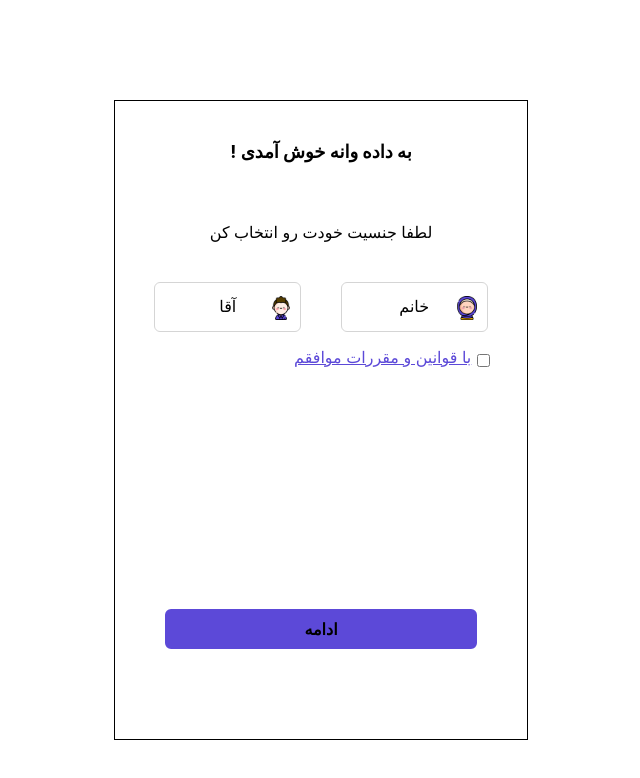
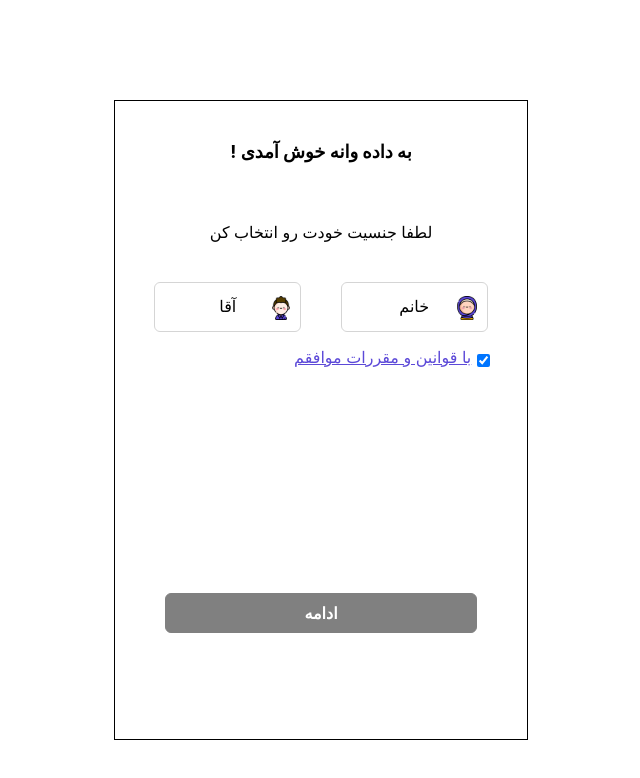
Before and after one commit to kimiaShahbaghi/dadevane, a React (Create React App) app: page / in a window 1280 px wide. Shown: the top 778 px of the page, without its empty margins (319-959 px from the left). Built offline with nearby package versions, Linux system fonts and the light colour scheme.

Commit message:
use state

```diff
--- a/package.json
+++ b/package.json
@@ -3,12 +3,15 @@
   "version": "0.1.0",
   "private": true,
   "dependencies": {
+    "@reduxjs/toolkit": "^1.8.1",
     "@testing-library/jest-dom": "^5.16.4",
     "@testing-library/react": "^13.1.1",
     "@testing-library/user-event": "^13.5.0",
     "react": "^18.0.0",
     "react-dom": "^18.0.0",
     "react-mobile-picker-scroll": "^0.2.14",
+    "react-redux": "^8.0.0",
+    "react-router-dom": "^6.3.0",
     "react-scripts": "5.0.1",
     "sass": "^1.50.0",
     "sass-loader": "^12.6.0",
--- a/src/App.js
+++ b/src/App.js
@@ -1,12 +1,16 @@
-import logo from "./logo.svg";
 import "../src/components/style.scss";
 import Gender from "./components/Gender";
 import Age from "./components/Age";
+import { Route, Routes, BrowserRouter } from "react-router-dom";
+
 function App() {
   return (
-    <div className="container">
-      <Gender />
-    </div>
+    <BrowserRouter>
+      <Routes>
+        <Route exact path="/" element={<Gender />} />
+        <Route exact path="/age" element={<Age />} />
+      </Routes>
+    </BrowserRouter>
   );
 }
 
--- a/src/components/Age.js
+++ b/src/components/Age.js
@@ -5,12 +5,15 @@ import Header from "./Header";
 
 function Age() {
   return (
+    <div className="container">
       <div className="age">
         <Header />
         <div className="age-pic">
           <SVG className="svg-age" />
         </div>
-      <p> لطفا سال تولدت رو انتخاب کن</p>
+        <div className="gender-p">
+          <p> لطفا سال تولدت رو انتخاب کن</p>{" "}
+        </div>
         <AgeSelector />
         <div className="button">
           <button> شروع </button>
@@ -19,6 +22,7 @@ function Age() {
           </p>
         </div>
       </div>
+    </div>
   );
 }
 
--- a/src/components/AgeSelector.js
+++ b/src/components/AgeSelector.js
@@ -1,25 +1,19 @@
 import { useState } from "react";
 import Picker from "react-mobile-picker-scroll";
 
-const myRange = (start, end) => {
-  const length = end - start;
-  return Array.from({ length }, (_, i) => start + i);
-};
-let myArray = myRange(1340, 1402);
-myArray.splice(31, 0, "?");
-
 export default function AgeSelector() {
-  const range = (start, end) => {
-    return Array(end - start + 1)
-      .fill()
-      .map((_, idx) => start + idx);
+  const myRange = (start, end) => {
+    const length = end - start;
+    return Array.from({ length }, (_, i) => start + i);
   };
+  let myArray = myRange(1340, 1401);
+  myArray.splice(31, 0, "؟");
 
   const [optionGroups] = useState({
     Year: myArray,
   });
   const [valueGroups, setvalueGroups] = useState({
-    Year: new Date().getFullYear(),
+    Year: "؟",
   });
   const handleChange = (name, value) => {
     console.log("name", name, "value", value);
--- a/src/components/Gender.js
+++ b/src/components/Gender.js
@@ -1,35 +1,60 @@
 import React from "react";
 import Header from "./Header";
-//import { ReactComponent as BoyImg } from "./boy.svg";
-//import { ReactComponent as GirlImg } from "./girl.svg";
 import GirlImg from "./girl.svg";
 import BoyImg from "./boy.svg";
+import { useNavigate } from "react-router-dom";
+import { useState } from "react";
+//import { useDispatch } from "react-redux";
+//import { selectGender, isChecked } from "../rootSlice";
 
 function Gender() {
+  let [isDisable, setIsDisable] = useState(true);
+
+  const changeDisable = () => {
+    setIsDisable((isDisable = !isDisable));
+  };
+
+  const navigate = useNavigate();
+  //const dispatch = useDispatch();
+  //let chk = document.getElementById("myCheckBox").value;
+  //function checkboxHandler() {
+  // let chk = document.getElementById("myCheckBox").value;
+  // dispatch(isChecked(!chk));
+  //}
   return (
+    <div className="container">
       <div className="gender">
         <Header />
         <p id="gender-header">لطفا جنسیت خودت رو انتخاب کن</p>
         <div className="parent">
-        <div className="child">
+          <div className="child" onClick={() => changeDisable()}>
             <div className="pic">
-            <img src={BoyImg} />
+              <img src={BoyImg} alt="boy img" />
             </div>
             <p> آقا </p>
           </div>
-        <div className="child">
+          <div className="child" onClick={() => changeDisable()}>
             <div className="pic">
-            <img src={GirlImg} />
+              <img src={GirlImg} alt="girl img" />
             </div>
             <p> خانم </p>
           </div>
         </div>
         <div id="checkBox">
-        <input type="checkbox" id="myCheckBox" />
-        <label for="myCheckBox">با قوانین و مقررات موافقم</label>
+          <input type="checkbox" id="myCheckBox" checked />
+          <label htmlFor="myCheckBox">با قوانین و مقررات موافقم</label>
         </div>
         <div className="button">
-        <button id="genderButton"> ادامه </button>
+          <button
+            id="genderButton"
+            disabled={isDisable}
+            onClick={() => {
+              navigate("/age");
+            }}
+          >
+            ادامه
+          </button>
+        </div>
       </div>
     </div>
   );
--- a/src/components/style.scss
+++ b/src/components/style.scss
@@ -23,6 +23,7 @@ $radius: 0.375rem;
       font-weight: 300;
       text-align: center;
     }
+
     #gender-header {
       margin-top: 3.75rem;
     }
@@ -108,17 +109,17 @@ $radius: 0.375rem;
 
     .AgeSelector {
       position: relative;
-      margin: 0.625rem auto;
+      margin: -1.525rem auto;
       overflow: hidden;
       width: 13.063rem;
       height: 9.375rem;
 
       .picker-container {
-        height: 9.375rem !important;
+        height: 10.375rem !important;
         margin-top: -1.563rem;
 
         .picker-highlight {
-          margin-top: 1rem !important;
+          margin-top: 0.5rem !important;
         }
       }
     }
@@ -141,6 +142,9 @@ $radius: 0.375rem;
     display: grid;
     position: relative;
     margin-top: -9rem;
+    a {
+      margin: 0 auto;
+    }
     p {
       position: relative;
       font-size: 0.75rem;
@@ -149,10 +153,12 @@ $radius: 0.375rem;
       a {
         color: $button-color;
         text-decoration: none;
+        position: relative;
+        top: 2rem;
       }
     }
     button {
-      top: 9.4rem;
+      top: 10.6rem;
 
       position: relative;
       margin: 0 auto;
@@ -164,10 +170,23 @@ $radius: 0.375rem;
       border: 3px solid $button-color;
       box-sizing: border-box;
       border-radius: $radius;
+      color: #ffff;
+
+      &:disabled {
+        background-color: gray;
+        border: 1px solid gray;
+      }
     }
 
     #genderButton {
-      top: 21rem;
+      top: 20rem;
     }
   }
 }
+
+.gender-p {
+  position: relative;
+  height: 30px;
+  z-index: 3000;
+  background-color: white;
+}
--- a/src/index.js
+++ b/src/index.js
@@ -1,17 +1,15 @@
-import React from 'react';
-import ReactDOM from 'react-dom/client';
-import './index.css';
-import App from './App';
-import reportWebVitals from './reportWebVitals';
+import React from "react";
+import ReactDOM from "react-dom/client";
+import "./index.css";
+import App from "./App";
+import { Provider } from "react-redux";
+import { store } from "./store";
 
-const root = ReactDOM.createRoot(document.getElementById('root'));
+const root = ReactDOM.createRoot(document.getElementById("root"));
 root.render(
   <React.StrictMode>
-    <App />
+    <Provider store={store}>
+      <App />
+    </Provider>
   </React.StrictMode>
 );
-
-// If you want to start measuring performance in your app, pass a function
-// to log results (for example: reportWebVitals(console.log))
-// or send to an analytics endpoint. Learn more: https://bit.ly/CRA-vitals
-reportWebVitals();
--- /dev/null
+++ b/src/rootSlice.js
@@ -0,0 +1,20 @@
+import { createSlice } from "@reduxjs/toolkit";
+
+const rootSlice = createSlice({
+  name: "root",
+  initialState: {
+    gender: "",
+    checked: "true",
+  },
+  reducers: {
+    selectGender: (state, action) => {
+      state.gender = action.payload;
+    },
+    isChecked: (state, action) => {
+      state.checked = action.payload;
+    },
+  },
+});
+
+export const reducer = rootSlice.reducer;
+export const { selectGender, isChecked } = rootSlice.actions;
--- /dev/null
+++ b/src/store.js
@@ -0,0 +1,6 @@
+import { configureStore } from "@reduxjs/toolkit";
+import { reducer } from "./rootSlice";
+
+export const store = configureStore({
+  reducer,
+});
```
Also changed, not shown: 1 other file (tests, documents, lock files or other folders). Lines whose indentation alone changed are shown as unchanged.
